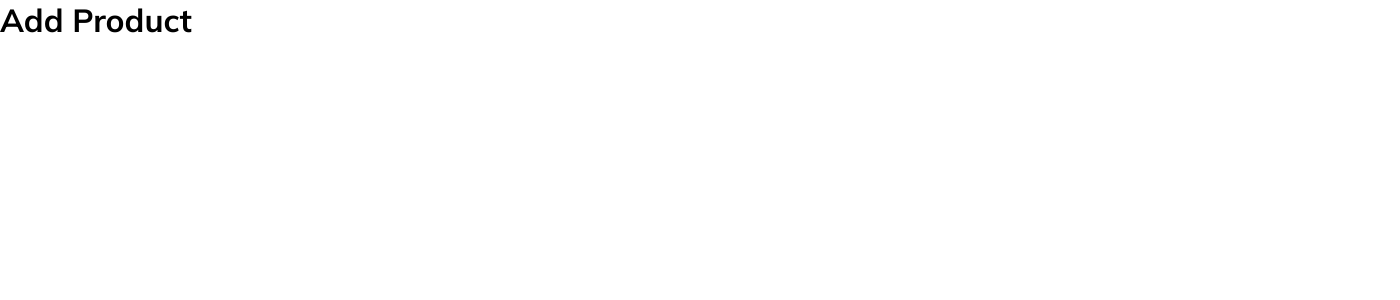
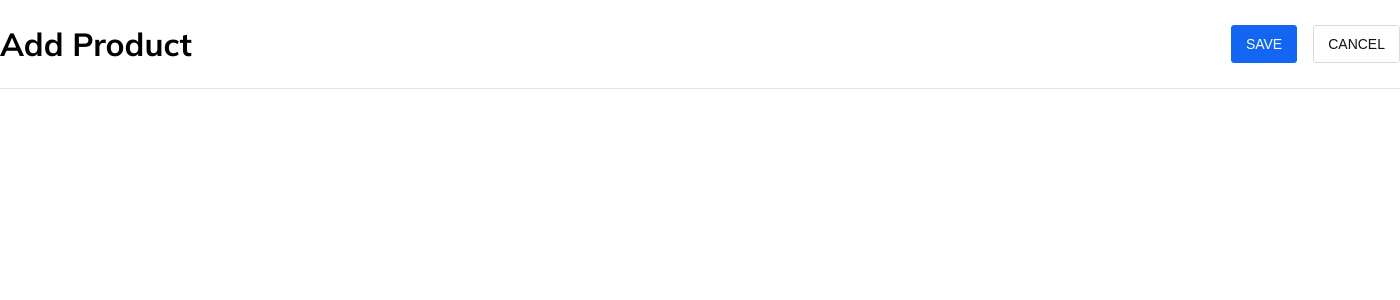
Before and after one commit to aleksandar02/product-manager, a React (Create React App) app: page /add-product in a window 1280 px wide. Shown: the top 300 px of the page, 1400 px wide, since content can reach past the window. Built offline with nearby package versions, Linux system fonts and the light colour scheme.

Commit message:
Navigation and buttons added.

```diff
--- a/src/components/Button.js
+++ b/src/components/Button.js
@@ -1,8 +1,8 @@
 import React from 'react';
 
-const Button = ({ onClick, buttonText, cssStyle, type }) => {
+const Button = ({ onClick, buttonText, cssStyle, type, buttonId }) => {
   return (
-    <button type={type} onClick={onClick} className={cssStyle}>
+    <button type={type} onClick={onClick} className={cssStyle} id={buttonId}>
       {buttonText}
     </button>
   );
--- a/src/index.css
+++ b/src/index.css
@@ -37,8 +37,9 @@ button {
   border: 1px solid;
   border-radius: 3px;
   padding: 10px 14px;
-  font-size: 15px;
+  font-size: 14px;
   cursor: pointer;
+  text-transform: uppercase;
 }
 
 button.blue {
@@ -101,3 +102,9 @@ header button:first-child {
   right: 16px;
   cursor: pointer;
 }
+
+.cancel-btn {
+  background: #fff;
+  color: #111113;
+  border: 1px solid rgb(219, 217, 217);
+}
--- a/src/pages/AddProductPage.js
+++ b/src/pages/AddProductPage.js
@@ -1,9 +1,28 @@
-import React from 'react';
+import Header from '../components/Header';
+import Button from '../components/Button';
+import { useNavigate } from 'react-router-dom';
 
 const AddProductPage = () => {
+  const navigate = useNavigate();
+
+  const save = () => {};
+
   return (
-    <div>
-      <h1>Add Product</h1>
+    <div className='container'>
+      <Header headlineText='Add Product'>
+        <Button
+          type='button'
+          onClick={save}
+          buttonText='Save'
+          cssStyle='blue'
+        />
+        <Button
+          type='button'
+          onClick={() => navigate('/')}
+          buttonText='Cancel'
+          cssStyle='cancel-btn'
+        />
+      </Header>
     </div>
   );
 };
--- a/src/pages/Homepage.js
+++ b/src/pages/Homepage.js
@@ -45,7 +45,7 @@ const Homepage = () => {
     const result = await response.json();
 
     if (result.success) {
-      getProducts();
+      await getProducts();
     }
   };
 
@@ -68,7 +68,7 @@ const Homepage = () => {
         <Button
           type='button'
           onClick={() => navigate('/add-product')}
-          buttonText='Add new product'
+          buttonText='Add'
           cssStyle='blue'
         />
         <Button
@@ -76,6 +76,7 @@ const Homepage = () => {
           onClick={massDelete}
           buttonText='Mass Delete'
           cssStyle='red'
+          buttonId='delete-product-btn'
         />
       </Header>
       <p>Selected: {ids.length}</p>
```
